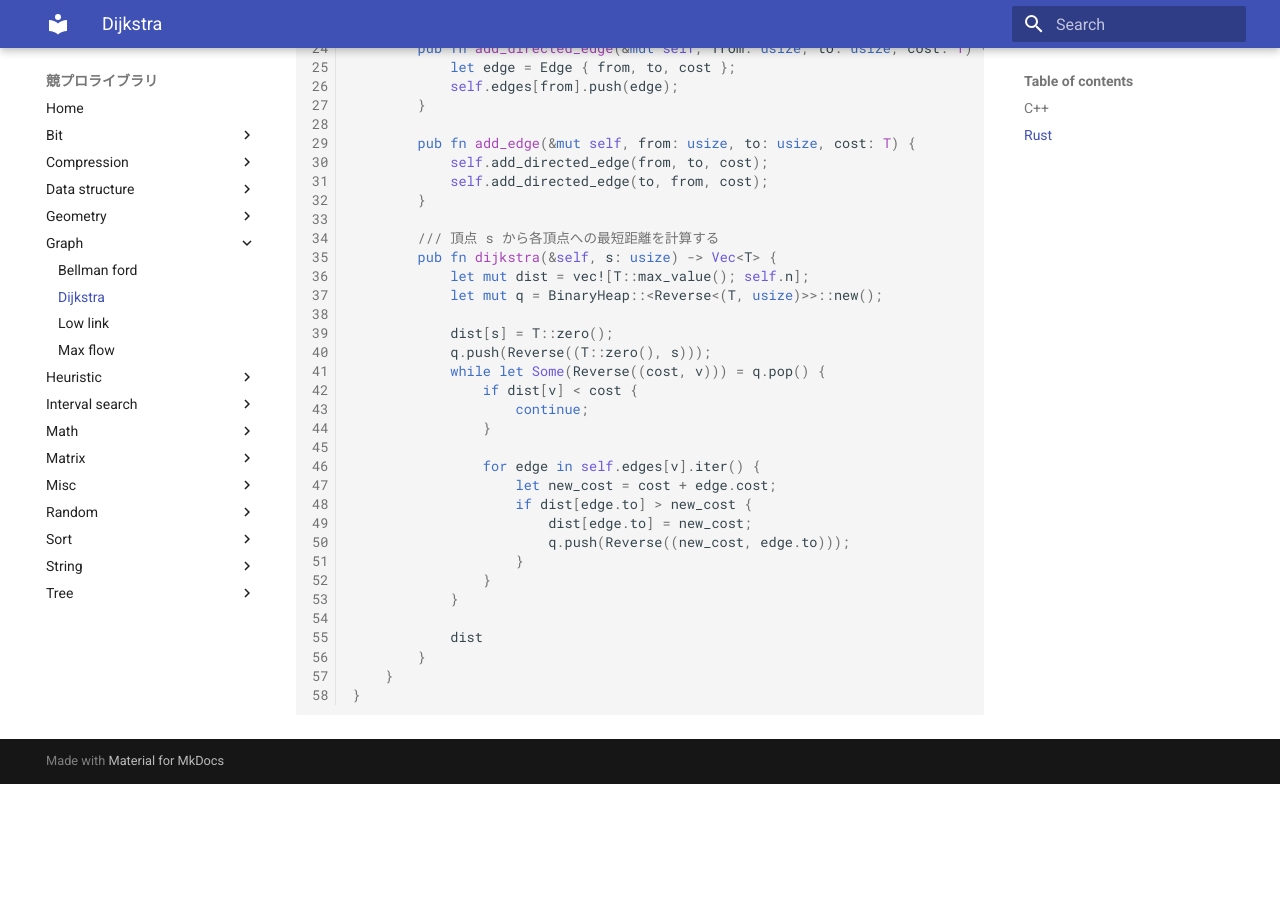
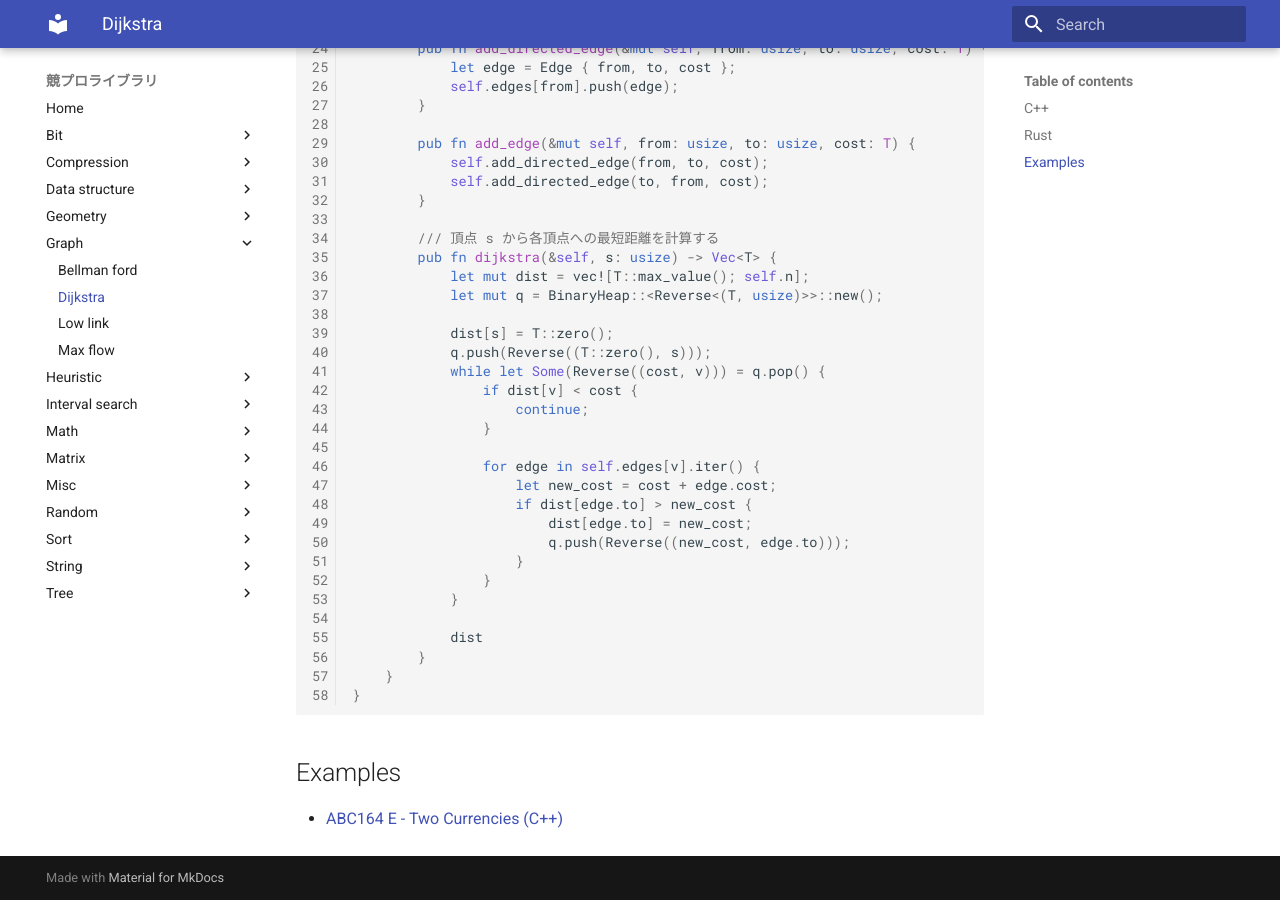
Before and after one commit to Plan88/kyopro-library, an MkDocs documentation site: the page built from docs/graph/dijkstra.md, in a window 1280 px wide and 900 px high, scrolled down 1780 px. Built offline with MkDocs 1.6.1 and Material for MkDocs 9.7.7, drawn with Linux system fonts in a browser that asks for light colours; before the commit the page ends 2564 px from its top, so only the background shows below that.

Commit message:
add examples

````diff
--- a/docs/graph/dijkstra.md
+++ b/docs/graph/dijkstra.md
@@ -117,3 +117,7 @@ mod graph {
     }
 }
 ```
+
+## Examples
+
+- [ABC164 E - Two Currencies (C++)](https://atcoder.jp/contests/abc164/submissions/57343801)
````
